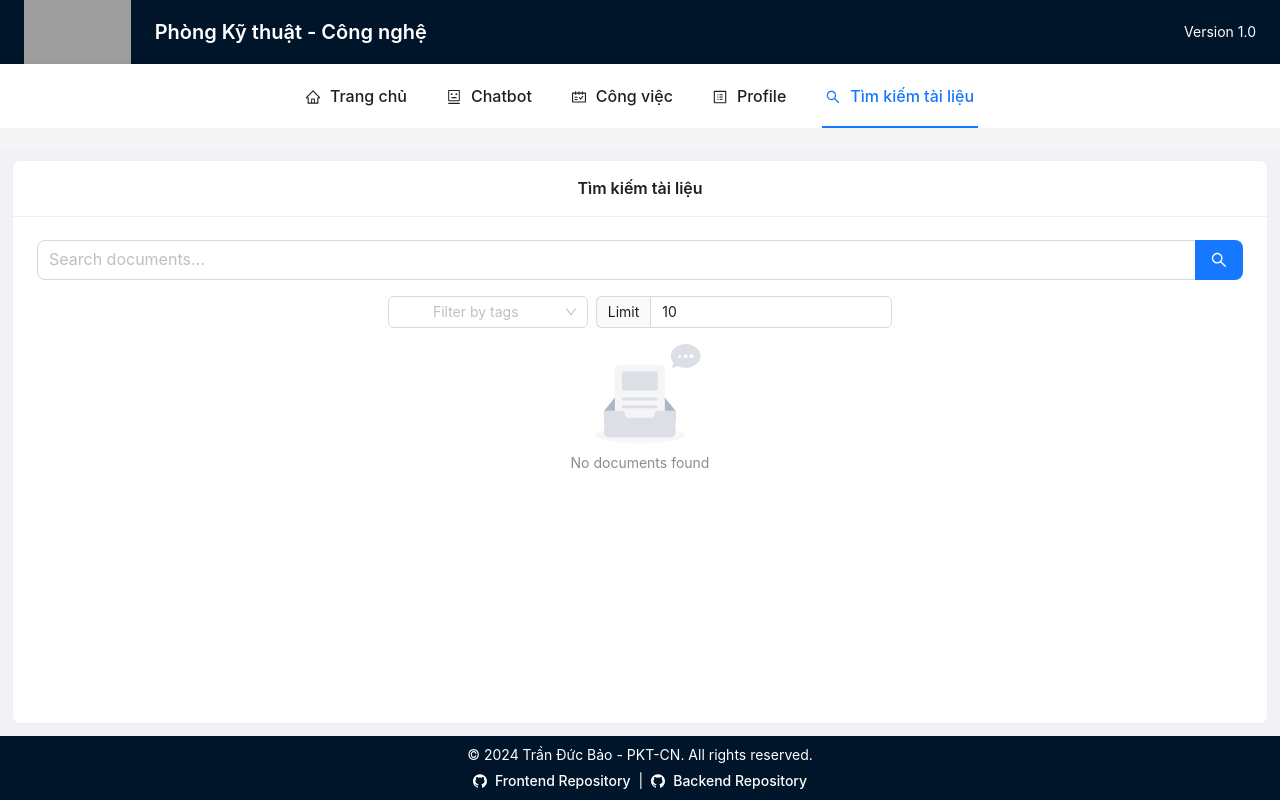
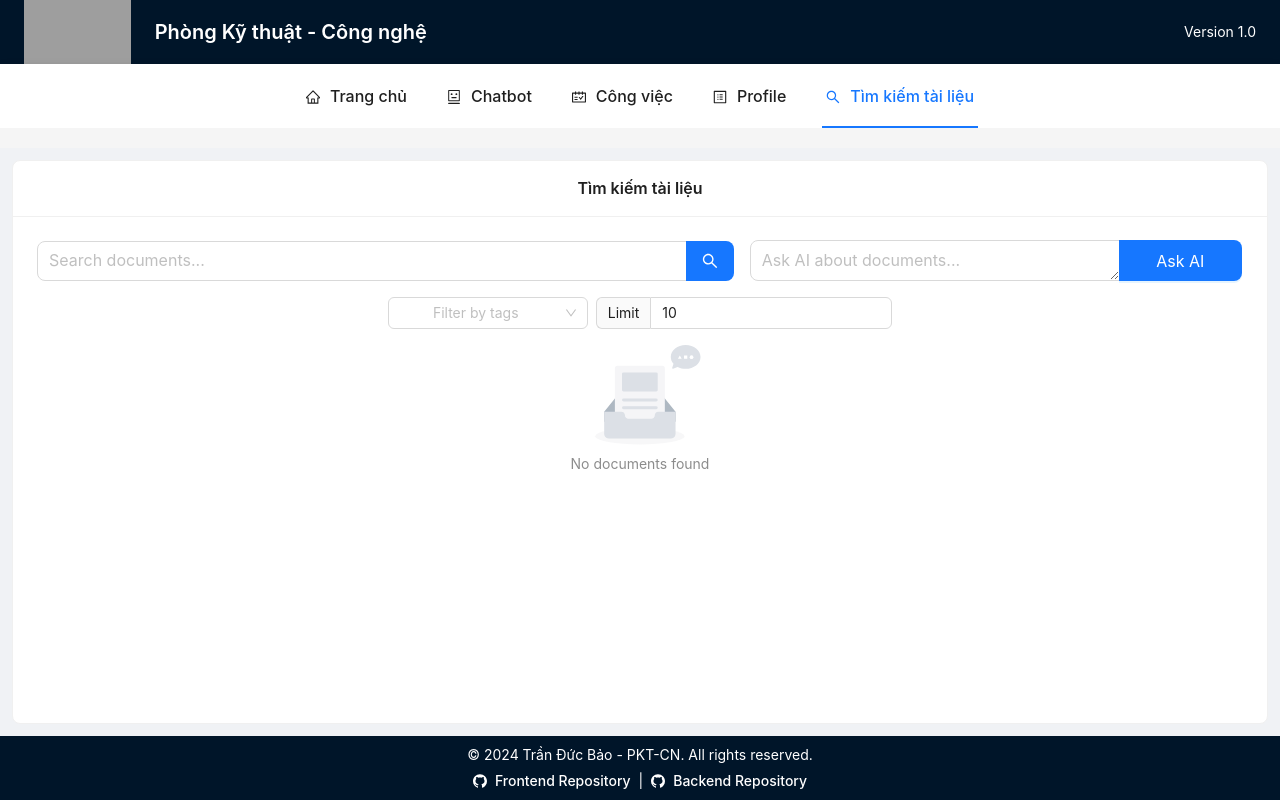
Before and after one commit to remiehneppo/chatbot-fe, a React (Vite) app: page /document-search in a window 1280 px wide. Built offline with nearby package versions, Linux system fonts and the light colour scheme; grey boxes are pictures that could not be loaded.

Commit message:
add button to ask AI

```diff
--- a/src/components/DocumentSearch.tsx
+++ b/src/components/DocumentSearch.tsx
@@ -55,6 +55,8 @@ const DocumentSearch = () => {
   const [expandedId, setExpandedId] = useState<string | null>(null);
   const [queries, setQueries] = useState<string[]>([]);
   const [error, setError] = useState<string | null>(null);
+  const [aiQuestion, setAiQuestion] = useState('');
+  const [isAskingAI, setIsAskingAI] = useState(false);
 
   const handleSearch = async (value: string) => {
     setError(null); // Reset error state before new search
@@ -137,6 +139,50 @@ const DocumentSearch = () => {
     }
   };
 
+  const handleAskAI = async () => {
+    if (!aiQuestion.trim()) {
+      message.warning('Please enter a question');
+      return;
+    }
+
+    setIsAskingAI(true);
+    try {
+      const askAIRequest = {
+        question: aiQuestion,
+        search_request: {
+          queries: searchTerm.trim() ? searchTerm.split(',').filter(q => q.length > 0) : [],
+          tags: selectedTags.length > 0 ? selectedTags : undefined,
+          limit: limit
+        }
+      };
+
+      const response = await fetch('http://localhost:8888/api/v1/documents/ask-ai', {
+        method: 'POST',
+        headers: {
+          'Content-Type': 'application/json',
+          'Accept': 'application/json',
+        },
+        body: JSON.stringify(askAIRequest)
+      });
+
+      if (!response.ok) {
+        throw new Error('Failed to get AI response');
+      }
+
+      const responseData = await response.json();
+      if (responseData.status === 'success') {
+        setDocuments(responseData.data.documents);
+      } else {
+        throw new Error(responseData.message);
+      }
+    } catch (error) {
+      console.error('AI error:', error);
+      message.error('Failed to get AI response');
+    } finally {
+      setIsAskingAI(false);
+    }
+  };
+
   const toggleExpand = (id: string) => {
     setExpandedId(expandedId === id ? null : id);
   };
@@ -144,6 +190,8 @@ const DocumentSearch = () => {
   return (
     <Card title="Tìm kiếm tài liệu" className="search-container">
       <Space direction="vertical" size="middle" style={{ width: '100%' }}>
+        <Row gutter={[16, 16]} align="middle">
+          <Col span={14}>
             <Input.Search
               placeholder="Search documents..."
               enterButton={<SearchOutlined />}
@@ -153,6 +201,35 @@ const DocumentSearch = () => {
               onChange={(e) => setSearchTerm(e.target.value)}
               value={searchTerm}
             />
+          </Col>
+          <Col span={10}>
+            <Space.Compact style={{ width: '100%' }}>
+              <Input.TextArea
+                placeholder="Ask AI about documents..."
+                value={aiQuestion}
+                onChange={(e) => setAiQuestion(e.target.value)}
+                style={{ width: '75%', height: '100%' }}
+                rows={1}
+                size="large"
+              />
+              <Button
+                type="primary"
+                onClick={handleAskAI}
+                loading={isAskingAI}
+                style={{
+                  width: '25%',
+                  height: '41px',
+                  display: 'flex',
+                  alignItems: 'center',
+                  justifyContent: 'center'
+                }}
+                size="large"
+              >
+                Ask AI
+              </Button>
+            </Space.Compact>
+          </Col>
+        </Row>
 
         <Space>
           <Select
@@ -240,15 +317,23 @@ const DocumentSearch = () => {
                       ))}
                     </Space>
 
+                    <div className="document-content" style={{ textAlign: 'left' }}>
                       <div
-                      className="document-content"
-                      style={{ textAlign: 'left' }}
                         dangerouslySetInnerHTML={{
                           __html: expandedId === doc.id
                             ? highlightText(doc.content, queries)
                             : highlightText(doc.content.substring(0, 200) + '...', queries)
                         }}
                       />
+                      {doc.metadata.custom?.generative && (
+                        <div style={{ marginTop: 16, borderTop: '1px solid #f0f0f0', paddingTop: 16 }}>
+                          <Text strong>AI Response:</Text>
+                          <div style={{ marginTop: 8 }}>
+                            {doc.metadata.custom.generative}
+                          </div>
+                        </div>
+                      )}
+                    </div>
                   </Space>
                 </Card>
               </Col>
```
Lines whose indentation alone changed are shown as unchanged.
